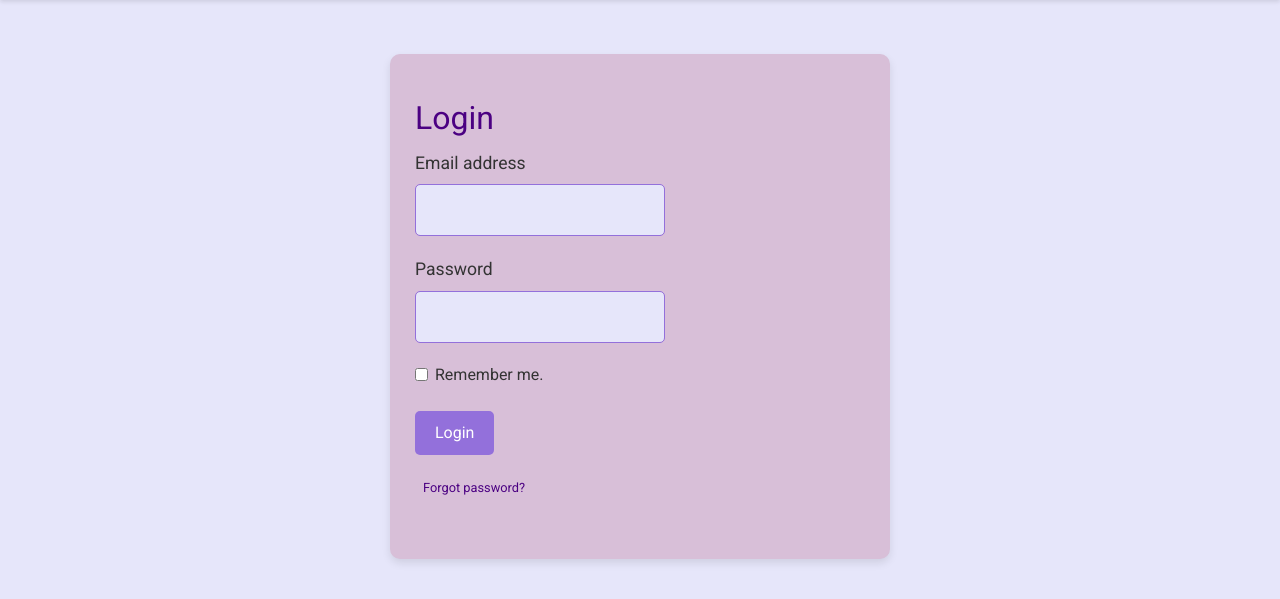
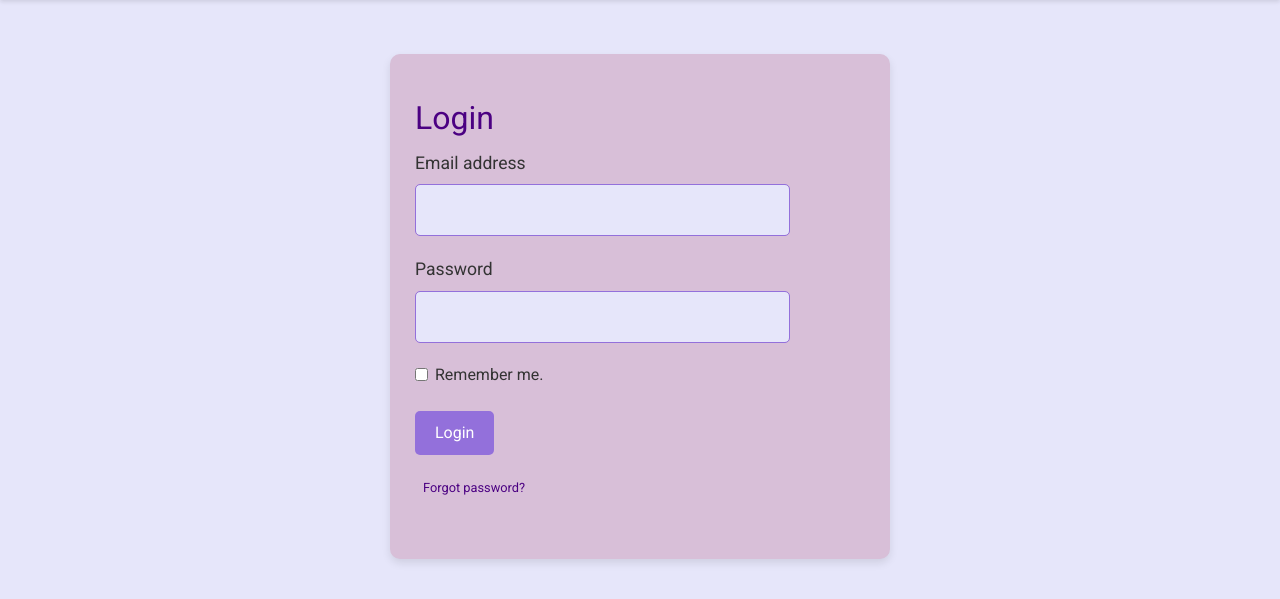
Before and after one commit to Aalaa-Fahim/Quiz_Master, a Flask app: page /login in a window 1280 px wide. Shown: the part 96-695 px from the top of the page. Run offline with Flask 3, Linux system fonts and the light colour scheme; some libraries are stand-ins or nearby versions.

Commit message:
updated style

```diff
--- a/app/static/login.css
+++ b/app/static/login.css
@@ -33,8 +33,7 @@
     background-color: #E6E6FA;
     color: #333;
     border-color: #9370DB;
-    width: 100%;
-    max-width: 100%;
+    width: 150%;
 }
 
 /* .main-style .form-control-lg.is-invalid {
@@ -77,7 +76,7 @@
 
 .border-top {
     border-top: 1px solid #ccc;
-    padding-top: 20px;
+    padding-top: 10px;
     text-align: center;
 }
 
```
